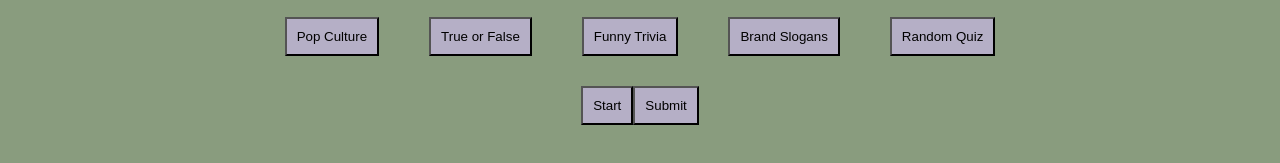
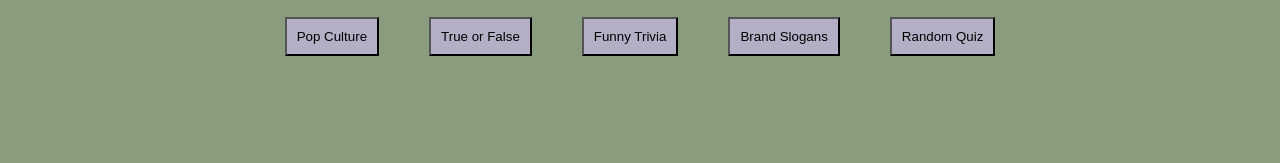
Before and after one commit to zmewa079/Miscellaneous-Quiz, a plain HTML site: page index.html in a window 1280 px wide. Shown: the part 137-300 px from the top of the page. Drawn offline with Linux system fonts and the light colour scheme.

Commit message:
update data file

```diff
--- a/data/quizzes.js
+++ b/data/quizzes.js
@@ -1,109 +1,54 @@
-const popCultureQuiz = [{
-  question1: "How many Harry Potter films have been made?",
-  answers: [ {text:'seven', correct: 'false'},{text:'nine', correct: 'false'} , {text:'eight', correct: 'true'}, {text:'six', correct: 'false'}],
+const popCultureQuizQ = ["How many Harry Potter films have been made?",
+                      "What day is Star Wars day?",
+                      "Who was the main character in Lord of the Rings?",
+                      "All of these are The Beatles song titles except: ?",
+                      "In the iconic titanic meme, Rose says: It's been blank years. What is the blank?"]
+const popCultureQuizA =[['seven', 'nine', 'eight', 'six'],
+                        ['October 3', 'May 4', 'January 9', 'July 4'],
+                        ['Gandalf', 'Frodo', 'Smeagol', 'Bilbo Baggins'],
+                        ['Hey Jude', 'Let it Be', "Don't stop me now", 'Hello, Goodbye'],
+                        ['89', '47', '74', '84'] ]
 
-  question2: "What day is Star Wars day?",
-  answerChoices: ['October 3', 'May 4', 'January 9', 'July 4'],
-  rightAnswer: 1,
+const trueOrFalseQuizQ = ['In Scotland, the unicorn is their national animal.',
+                        'The Great Wall of China is visibe from space',
+                        'An octopus has three hearts',
+                        'In a regular deck of cards, all kings have a mustache.',
+                        'Among the letters of the alphabet, only the letter J is not included in the periodic table.']
+let trueOrFalseQuizA = [['True', 'False'],
+                        ['True', 'False'],
+                        ['True', 'False'],
+                        ['True', 'False'],
+                        ['True', 'False'] ]
 
-  question3: "Who was the main character in Lord of the Rings?",
-  answerChoices: ["Gandalf", "Frodo", "Smeagol", "Bilbo Baggins"],
-  rightAnswer: 1,
+const funnyTriviaQuizQ =['In Texas, it’s illegal to swear in front of what?',
+                        'What was the first fruit that was eaten on the moon?',
+                        'Johnny Depp is famously afraid of what?',
+                        'In June in Wyoming, it is illegal to take a picture of what?',
+                        'What is the world record for number of hot dogs eaten in one sitting?']
+const funnyTriviaQuizA =[ ["a corpse", "children", "a horse", "a tree"],
+                          ['apple', 'plum', 'peach', 'orange'],
+                          ['heights', 'spiders', 'bees', 'clowns'],
+                          ["a rooster", "a rabbit", "a fish", "a cat"],
+                          ['65', '85', '74', '101'] ]
 
-  question4: "All of these are The Beatles song titles except: ?",
-  answerChoices: ['Hey Jude', 'Let It Be', "Don't stop me now", "Hello, Goodbye"],
-  rightAnswer: 2,
-
-  question5: " In the iconic titanic meme, Rose says: It's been blank years. What is the blank?",
-  answerChoices: ["89", "47", "74", "84"],
-  rightAnswer: 3,
-  }]
-
-const trueOrFalseQuiz = [{
-  question1: "In Scotland, the unicorn is their national animal.",
-  answerChoices: ['True', 'False'],
-
-  question2: "The Great Wall of China is visibe from space",
-  answerChoices: ['True', 'False'],
-  rightAnswer: 1,
-
-  question3: "An octopus has three hearts",
-  answerChoices: ['True', 'False'],
-  rightAnswer: 0,
-
-  question4: "In a regular deck of cards, all kings have a mustache.",
-  answerChoices: ['True', 'False'],
-  rightAnswer: 1,
-
-  question5: "Among the letters of the alphabet, only the letter J is not included in the periodic table.",
-  answerChoices: ['True', 'False'],
-  rightAnswer: 0,
-  }]
-
-const funnyTriviaQuiz = [{
-  question1: "In Texas, it’s illegal to swear in front of what?",
-  answerChoices: ["a corpse", "children", "a horse", "a tree"],
-  rightAnswer: 0,
-
-  question2: "What was the first fruit that was eaten on the moon?",
-  answerChoices: ['apple', 'plum', 'peach', 'orange'],
-  rightAnswer: 2,
-
-  question3: "Johnny Depp is famously afraid of what?",
-  answerChoices: ['heights', 'spiders', 'bees', 'clowns'],
-  rightAnswer: 2,
-
-  question4: "In June in Wyoming, it is illegal to take a picture of what?",
-  answerChoices: ["a rooster", "a rabbit", "a fish", "a cat"],
-  rightAnswer: 1,
-
-  question5: "What is the world record for number of hot dogs eaten in one sitting?",
-  answerChoices: ['65', '85', '74', '101'],
-  rightAnswer: 2
-  }]
-
-const brandSlogansQuiz = [{
-  question1: "What brand does this slogan belong to: What's in your wallet?",
-  answerChoices: ['Chase', 'Citi', 'Discover', 'Capital One'],
-  rightAnswer: 3,
-
-  question2: "What brand does this slogan belong to: Move fast and break things",
-  answerChoices: ["Instagram", 'Snapchat', "Facebook", "Twitter"],
-  rightAnswer: 2,
-
-  question3: "What is the slogan for Google?",
-  answerChoices: ["Be what's next", "Don't be evil", "Think Different", "Go Beyond"],
-  rightAnswer: 1,
-
-  question4: "What brand does this slogan belong to: Expect more pay less",
-  answerChoices: ['Walmart', 'Target', 'Walgreens', 'Trader Joes'],
-  rightAnswer: 1,
-
-  question5: "What is the slogan for Adidas",
-  answerChoices: ["Impossible is nothing", "Just do it", "Belong anywhere", "We go the extra mile"],
-  rightAnswer: 0
-  }]
-
-function getpopCultureQuiz() {
-  return popCultureQuiz
-}
-
-function gettrueOrFalseQuiz() {
-  return trueOrFalseQuiz
-}
-
-function getfunnyTriviaQuiz() {
-  return funnyTriviaQuiz
-}
-
-function getbrandSlogansQuiz() {
-  return brandSlogansQuiz
-}
-
+const brandSlogansQuizQ =["What brand does this slogan belong to: What's in your wallet?",
+                          "What brand does this slogan belong to: Move fast and break things",
+                          "What is the slogan for Google?",
+                          "What brand does this slogan belong to: Expect more pay less",
+                          "What is the slogan for Adidas"]
+const brandSlogansQuizA = [ ['Chase', 'Citi', 'Discover', 'Capital One'],
+                            ["Instagram", 'Snapchat', "Facebook", "Twitter"],
+                            ["Be what's next", "Don't be evil", "Think Different", "Go Beyond"],
+                            ['Walmart', 'Target', 'Walgreens', 'Trader Joes'],
+                            ["Impossible is nothing", "Just do it", "Belong anywhere", "We go the extra mile"] ]
 
 export {
-  getpopCultureQuiz,
-  gettrueOrFalseQuiz,
-  getfunnyTriviaQuiz,
-  getbrandSlogansQuiz
+  popCultureQuizQ,
+  popCultureQuizA,
+  trueOrFalseQuizQ,
+  trueOrFalseQuizA,
+  funnyTriviaQuizQ,
+  funnyTriviaQuizA,
+  brandSlogansQuizQ,
+  brandSlogansQuizA
 }
--- a/index.html
+++ b/index.html
@@ -11,14 +11,15 @@
 <body>
   <h1>Miscellaneous Quiz</h1>
   <h2>Instructions: Choose a category to take a quiz. The goal is to accumulate as many points as possible. If you can't choose, you can always click on the random quiz generator that will give you a random quiz to take. Have fun!</h2>
-  <div class="buttons"></div>
-    <div class="quizButtons">
+
+  <div class="quizButtons">
       <button id="popCulture" class="btn">Pop Culture</button>
       <button id="trueOrFalse" class="btn">True or False</button>
       <button id="funnyTrivia" class="btn">Funny Trivia</button>
       <button id="brandSlogans" class="btn ">Brand Slogans</button>
       <button id="randomQuiz" class="btn ">Random Quiz</button>
     </div>
+
     <div class="control-buttons">
       <button id="start" class="startBtn btn-outline-dark">Start</button>
       <button id="submit" class="submitBtn btn-outline-dark">Submit</button>
--- a/js/app.js
+++ b/js/app.js
@@ -1,12 +1,14 @@
 /*-------------------------------- Constants --------------------------------*/
-import {getpopCultureQuiz, gettrueOrFalseQuiz, getfunnyTriviaQuiz,getbrandSlogansQuiz} from "../data/quizzes.js"
+import {popCultureQuizQ, popCultureQuizA, trueOrFalseQuizQ, trueOrFalseQuizA, funnyTriviaQuizQ,
+  funnyTriviaQuizA, brandSlogansQuizQ, brandSlogansQuizA } from "../data/quizzes.js"
 
 /*--------------------------------- Variables -------------------------------*/
 let trueOrFalse
 let funnyTrivia
 let brandSlogans
-let randomQuiz
+let random
 let question
+let questionIdx
 // let popcultureQuiz
 
 /*------------------------ Cached Element References ------------------------*/
@@ -15,19 +17,24 @@ const trueOrFalseQuizBtn = document.querySelector('#trueOrFalse')
 const funnyTriviaQuizBtn = document.querySelector('#funnyTrivia')
 const brandSlogansQuizBtn = document.querySelector('#brandSlogans')
 const randomQuizBtn = document.querySelector('#randomQuiz')
-const startBtnEl = document.querySelector('#start')
-const submitBtnEl = document.querySelector('#submit')
-const controlButtonsEl = document.querySelector('.buttons')
+const controlButtonsEl = document.querySelector('.control-buttons')
 const quizContainerEl = document.querySelector('#quiz-container')
+const questionContainerEl = document.querySelector('#question-container')
+const question1El = document.querySelector('#question1')
+const question2El = document.querySelector('#question2')
+const question3El = document.querySelector('#question3')
+const question4El = document.querySelector('#question4')
+const question5El = document.querySelector('#question5')
+const btnEl = document.querySelector('.btn')
+
 /*----------------------------- Event Listeners -----------------------------*/
 popcultureQuizBtn.addEventListener('click', popCultureQuiz)
 trueOrFalseQuizBtn.addEventListener('click', trueOrFalseQuiz)
 funnyTriviaQuizBtn.addEventListener('click', funnyTriviaQuiz)
 brandSlogansQuizBtn.addEventListener('click', brandSlogansQuiz)
-// // randomQuizBtn.addEventListener('click', handleclick)
+randomQuizBtn.addEventListener('click', randomQuiz)
 // startBtnEl.addEventListener('click', init)
-// submitBtnEl.addEventListener('click', handleClick)
-// controlButtonsEl.addEventListener('click', init)
+controlButtonsEl.addEventListener('click', init)
 
 
 /*-------------------------------- Functions --------------------------------*/
@@ -35,21 +42,29 @@ init ()
 
 function init() {
   quizContainerEl.classList.add('hide')
+  controlButtonsEl.classList.add('hide')
 }
 
 function popCultureQuiz() {
   quizContainerEl.classList.remove('hide')
+  controlButtonsEl.classList.remove('hide')
 }
 function trueOrFalseQuiz() {
-
+  quizContainerEl.classList.remove('hide')
+  controlButtonsEl.classList.remove('hide')
 }
 function funnyTriviaQuiz() {
-
+  quizContainerEl.classList.remove('hide')
+  controlButtonsEl.classList.remove('hide')
 }
 function brandSlogansQuiz() {
-
+  quizContainerEl.classList.remove('hide')
+  controlButtonsEl.classList.remove('hide')
 }
-
+function randomQuiz() {
+  quizContainerEl.classList.remove('hide')
+  controlButtonsEl.classList.remove('hide')
+}
 
 
 
```
